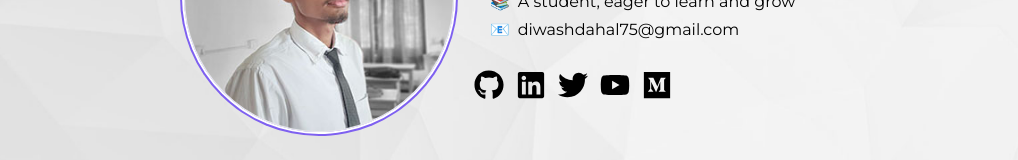
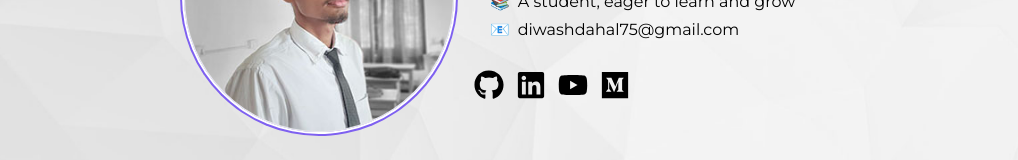
Before and after one commit to diwash007/diwash007.github.io, a React (Vite) app: page / in a window 1280 px wide. Shown: the part 403-563 px from the top of the page, without its empty margins (53-1071 px from the left). Built offline with nearby package versions, Linux system fonts and the light colour scheme.

Commit message:
fix: Remove Twitter from socials

```diff
--- a/src/components/Socials.tsx
+++ b/src/components/Socials.tsx
@@ -1,20 +1,6 @@
 import { IconContext } from "react-icons";
-import {
-  FaYoutube,
-  FaGithub,
-  FaMedium,
-  FaLinkedin,
-  FaTwitter,
-} from "react-icons/fa";
 import { PERSONAL_INFO } from "../data/about/personalInfo";
 
-const ICONS = [
-  <FaGithub />,
-  <FaLinkedin />,
-  <FaTwitter />,
-  <FaYoutube />,
-  <FaMedium />,
-];
 const Socials = () => {
   return (
     <div className="flex gap-3 justify-center sm:justify-start">
@@ -24,7 +10,7 @@ const Socials = () => {
           value={{ size: "30", className: "hover:text-primary" }}
         >
           <a href={social.link} target="_blank" key={index}>
-            {ICONS[index]}
+            {social.icon}
           </a>
         </IconContext.Provider>
       ))}
--- a/src/data/about/personalInfo.ts
+++ b/src/data/about/personalInfo.tsx
@@ -1,3 +1,4 @@
+import { FaGithub, FaLinkedin, FaMedium, FaYoutube } from "react-icons/fa";
 import { PersonalInfoType } from "../../interfaces/PersonalInfoType";
 
 export const PERSONAL_INFO: PersonalInfoType = {
@@ -10,20 +11,35 @@ export const PERSONAL_INFO: PersonalInfoType = {
     "\n" +
     "With my strong analytical skills and attention to detail, I am confident in my ability to contribute to any team and achieve success in my career as a software developer.",
   socials: [
-    { title: "github", link: "https://github.com/diwash007" },
-    { title: "linkedin", link: "https://linkedin.com/in/diwashdahal" },
-    { title: "twitter", link: "https://twitter.com/dahaldiwash2" },
-    { title: "youtube", link: "https://youtube.com/@dahaldiwash2" },
-    { title: "medium", link: "https://medium.com/@diwashdahal" },
+    {
+      title: "github",
+      link: "https://github.com/diwash007",
+      icon: <FaGithub />,
+    },
+    {
+      title: "linkedin",
+      link: "https://linkedin.com/in/diwashdahal",
+      icon: <FaLinkedin />,
+    },
+    {
+      title: "youtube",
+      link: "https://youtube.com/@dahaldiwash2",
+      icon: <FaYoutube />,
+    },
+    {
+      title: "medium",
+      link: "https://medium.com/@diwashdahal",
+      icon: <FaMedium />,
+    },
   ],
   bios: [
     {
-      icon: "💻",
+      emoji: "💻",
       title: "Aspiring Software Developer",
     },
-    { icon: "📚", title: "A student, eager to learn and grow" },
+    { emoji: "📚", title: "A student, eager to learn and grow" },
     {
-      icon: "📧",
+      emoji: "📧",
       title: "diwashdahal75@gmail.com",
       link: "mailto:diwashdahal@gmail.com",
     },
--- a/src/interfaces/LinkType.tsx
+++ b/src/interfaces/LinkType.tsx
@@ -1,4 +1,5 @@
 export interface LinkType {
   title: string;
   link?: string;
+  icon: React.ReactElement;
 }
--- a/src/pages/Home.tsx
+++ b/src/pages/Home.tsx
@@ -23,7 +23,7 @@ function Home() {
             {PERSONAL_INFO.bios.map((bio, index) => {
               return (
                 <a className="flex gap-2" href={bio.link} key={index}>
-                  <span className="">{bio.icon}</span>
+                  <span className="">{bio.emoji}</span>
                   {bio.title}
                 </a>
               );
```
Also changed, not shown: src/interfaces/BioType.tsx (+4 -4 lines).
